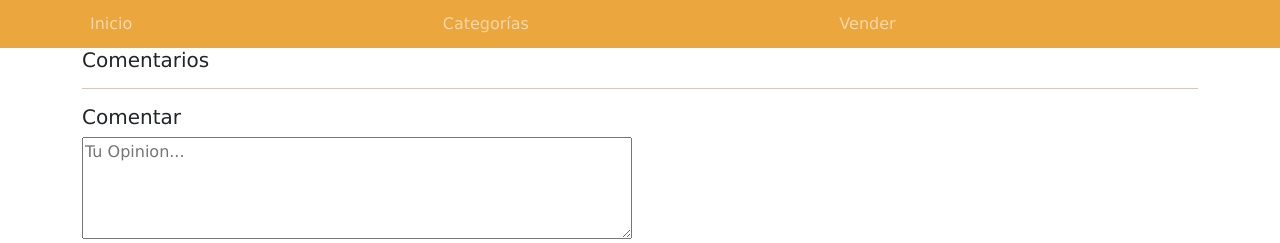
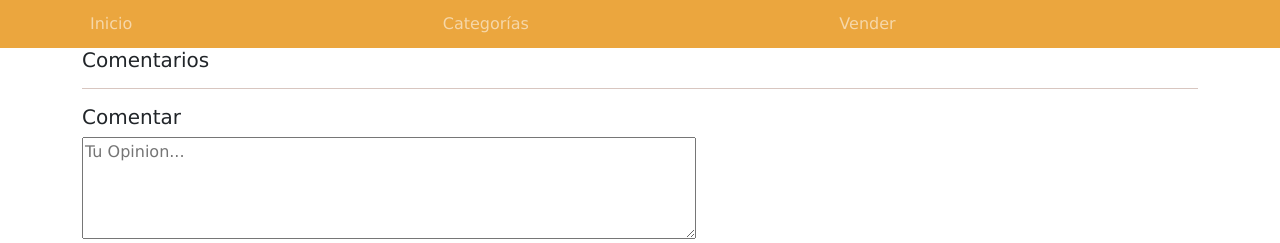
Before and after one commit to lucianomesa/ProyectoGrupo3, a plain HTML site: page product-info.html in a window 1280 px wide. Shown: the top 243 px of the page. Drawn offline with Linux system fonts and the light colour scheme.

Commit message:
comentario arreglo de tamanio

```diff
--- a/product-info.html
+++ b/product-info.html
@@ -61,7 +61,7 @@
           <hr />
           <div class="form-group">
             <h5>Comentar</h5>
-            <textarea rows="4" style="width: 550px" id="textComment" placeholder="Tu Opinion..."></textarea>
+            <textarea rows="4" style="width: 55%" id="textComment" placeholder="Tu Opinion..."></textarea>
           </div>
           <div class="btn-group" role="group">
             <select
```
